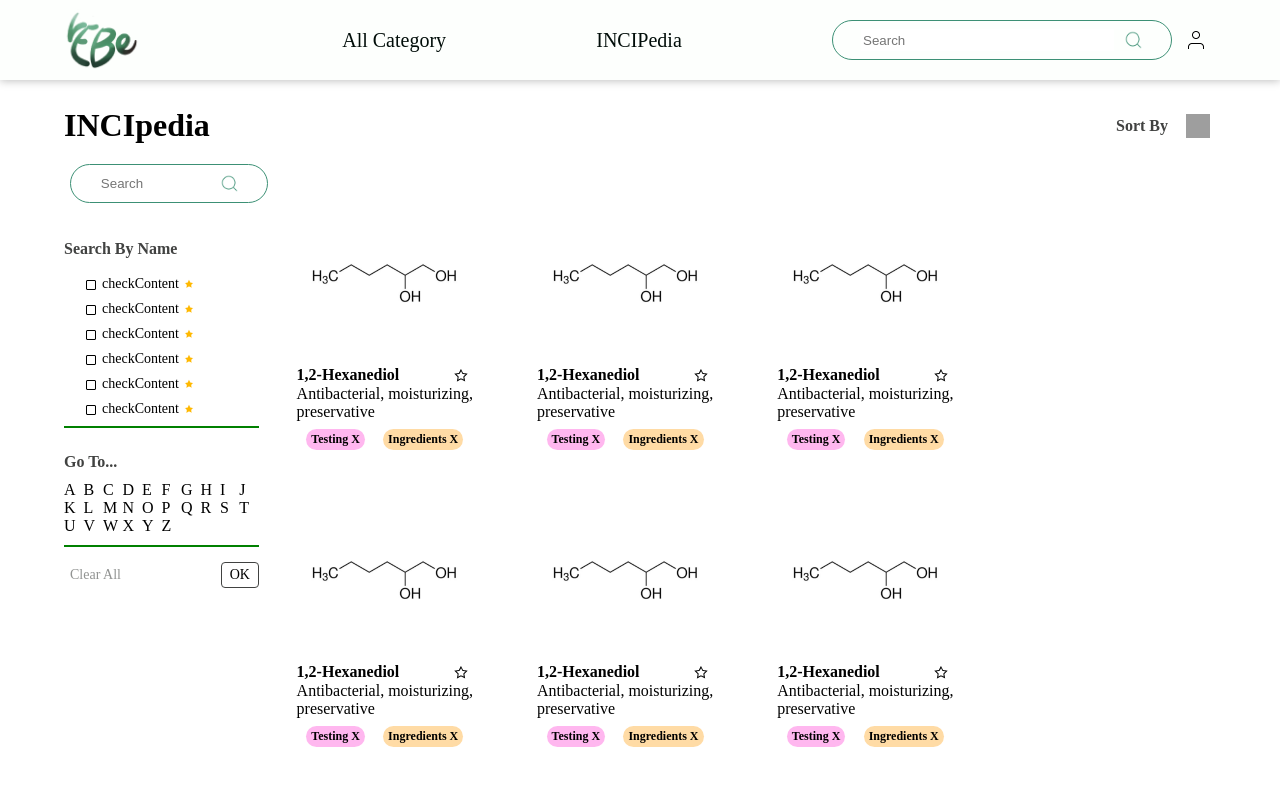
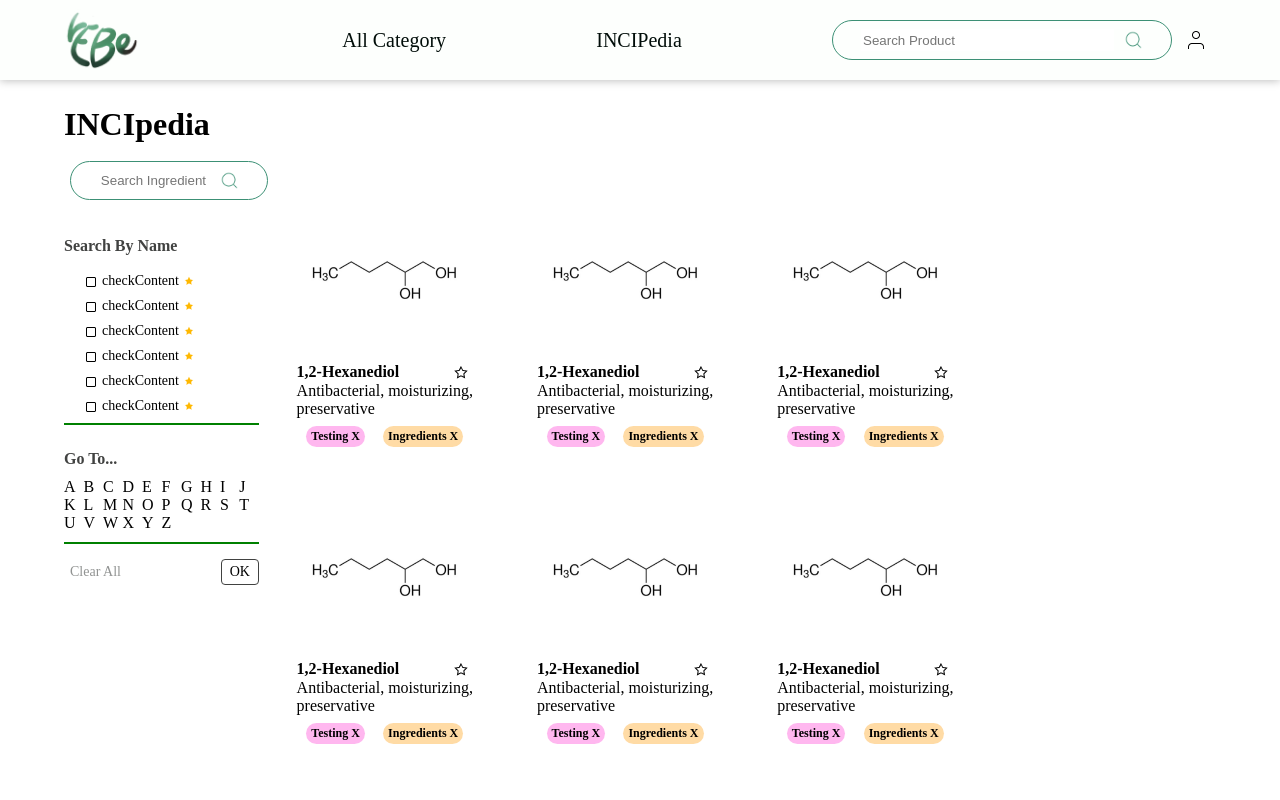
Before and after one commit to TEAM2-FORCE/force_fe, a React (Create React App) app: page /incipedia in a window 1280 px wide. Shown: the top 800 px of the page. Built offline with nearby package versions, Linux system fonts and the light colour scheme; grey boxes are pictures that could not be loaded.

Commit message:
design: 성분사전 sortby 제거 및 검색바 placeholder 수정

```diff
--- a/src/components/layout/Nav.js
+++ b/src/components/layout/Nav.js
@@ -44,7 +44,7 @@ const Nav = () => {
         <SearchBar>
           <input
             type="text"
-            placeholder="Search"
+            placeholder="Search Product"
             style={{
               border: "none",
               height: "1.2rem",
--- a/src/pages/INCIpedia.js
+++ b/src/pages/INCIpedia.js
@@ -48,23 +48,7 @@ const INCIpedia = () => {
 
       <Top>
           <Left>INCIpedia</Left>
-
-          <Right onClick = {sortClick}>
-              <Text>
-                Sort By
-              </Text>
-              <IconStyled src={whichArrow()} alt="Icon"></IconStyled>
-              {visible &&
-              <SortBar>
-                <SortButton onClick={mostWishlistedSort}>Most Wishlisted</SortButton>
-                <SortButton onClick={priceLowToHighSort}>Price Low to High</SortButton>
-                <SortButton onClick={priceHighToLow}>Price High to Low</SortButton>
-                <SortButton onClick={abcSort}>ABC</SortButton>
-              </SortBar>
-              }
-
-            </Right>
-        </Top>
+      </Top>
 
       <Section>
         <Center>
@@ -73,7 +57,7 @@ const INCIpedia = () => {
             <SearchBar>
             <input
               type="text"
-              placeholder="Search"
+              placeholder="Search Ingredient"
               style={{ border:"none", height: "1.2rem", outline: "none", width: "100%"}}
             ></input>
             <SearchButton src={searchIcon} />
```
